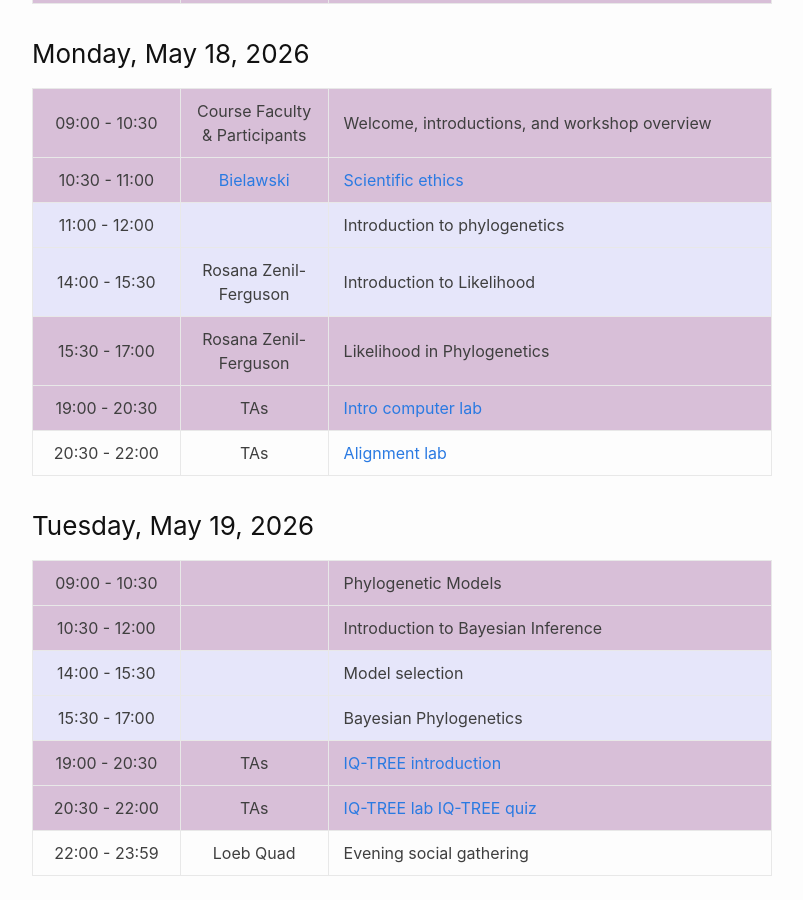
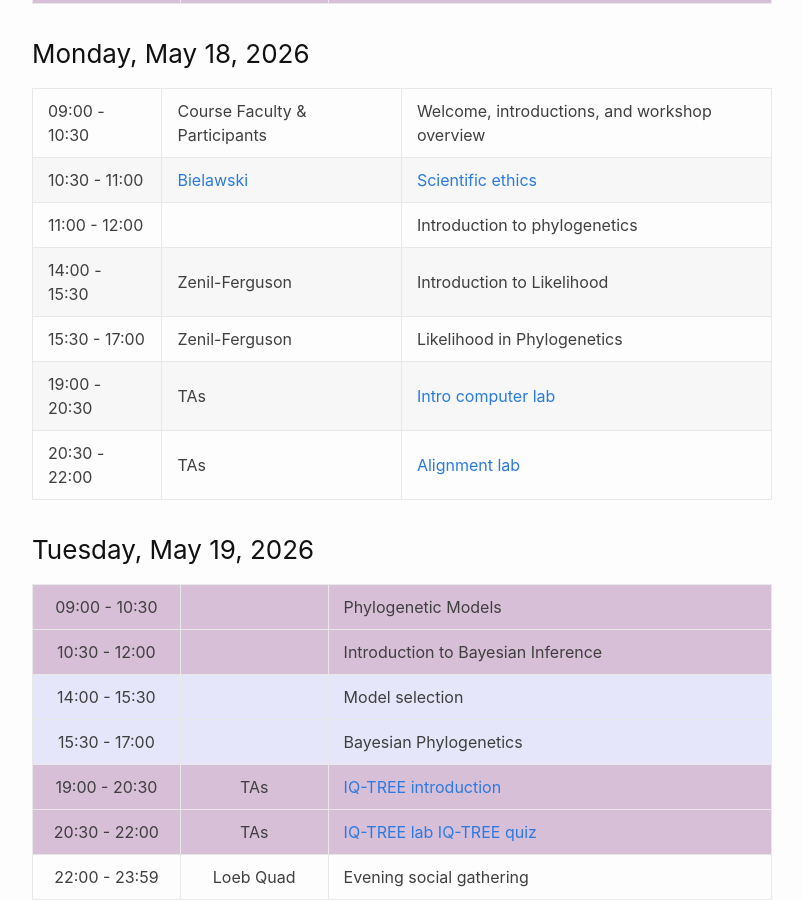
Before and after one commit to molevolworkshop/molevolworkshop.github.io, a Jekyll site: the page built from schedule.md, in a window 1280 px wide and 900 px high, scrolled down 607 px. Shown: the whole window, without its empty margins (238-1041 px from the left). Built offline with Jekyll 4.4.1, drawn with Linux system fonts in a browser that asks for light colours.

Commit message:
updates to mon

```diff
--- a/schedule.md
+++ b/schedule.md
@@ -20,11 +20,11 @@ All sessions are in Loeb G70 (basement of Loeb building)
  09:00 - 10:30 | Course Faculty & Participants        | Welcome, introductions, and workshop overview
  10:30 - 11:00 | [Bielawski](/faculty-bielawski/)     | [Scientific ethics](http://awarnach.mathstat.dal.ca/~joeb/PAML_lab/slides/Ethics_intro_2025_A.pdf)
  11:00 - 12:00 |                                      | Introduction to phylogenetics
- 14:00 - 15:30 | Rosana Zenil-Ferguson                | Introduction to Likelihood
- 15:30 - 17:00 | Rosana Zenil-Ferguson                | Likelihood in Phylogenetics
+ 14:00 - 15:30 | Zenil-Ferguson                       | Introduction to Likelihood
+ 15:30 - 17:00 | Zenil-Ferguson                       | Likelihood in Phylogenetics
  19:00 - 20:30 | TAs                                  | [Intro computer lab](/labs/intro/)
  20:30 - 22:00 | TAs                                  | [Alignment lab](/labs/alignment/)
-{: .daily-schedule-std}
+{: .daily-schedule-mon}
 
 ### Tuesday, May 19, 2026
 
```
